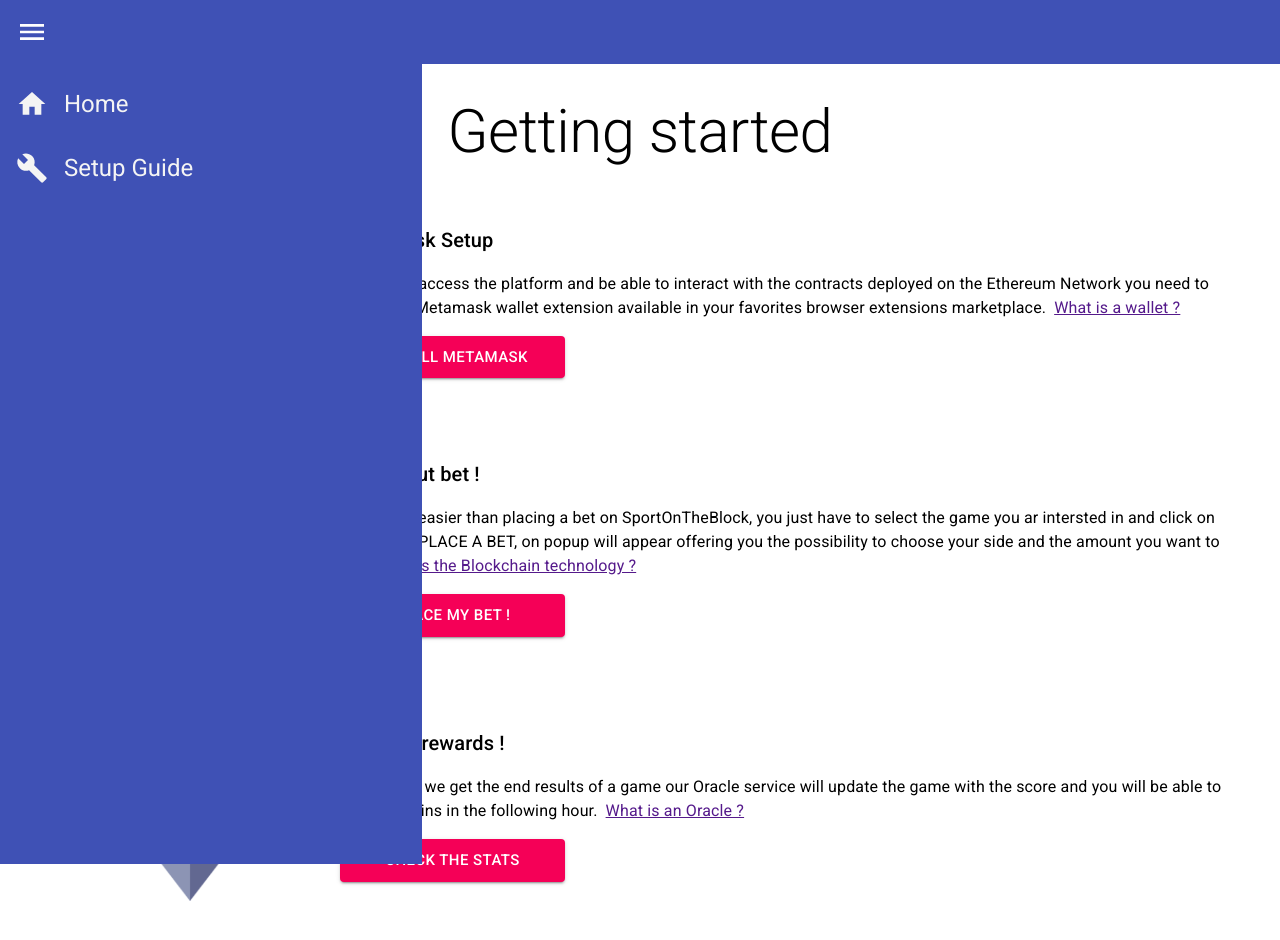
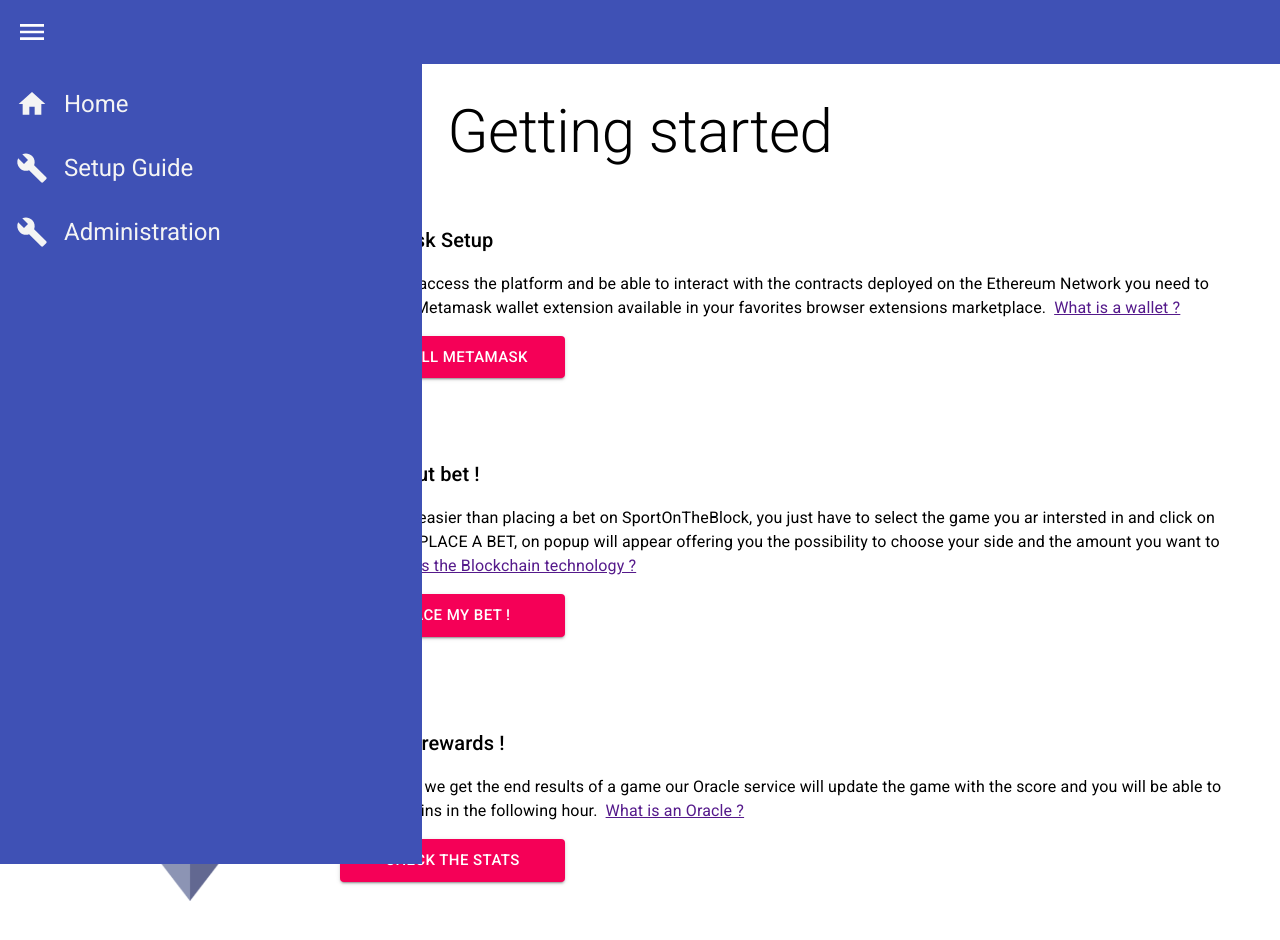
Before and after one commit to learnWeb3/SportsOnTheBlock, a React (Create React App) app in the folder client/: page /faq in a window 1280 px wide. Both pictures are taken after a click on the icon 32 px from the left and 32 px from the top of the page. Shown: the top 940 px of the page. Built offline with nearby package versions, Linux system fonts and the light colour scheme.

Commit message:
adding admin link

```diff
--- a/client/src/components/NavBar/index.jsx
+++ b/client/src/components/NavBar/index.jsx
@@ -2,7 +2,6 @@ import React, { useState } from "react";
 import { Container, makeStyles } from "@material-ui/core";
 import Menu from "../../components/Menu";
 import MenuIcon from "@material-ui/icons/Menu";
-import SearchIcon from "@material-ui/icons/Search";
 import RoutingMenuContent from "../RoutingMenuContent";
 import CompetitionFilterMenuContent from "../CompetitonFilterMenuContent";
 
@@ -41,10 +40,6 @@ const Navbar = ({
     <>
       <Container maxWidth="xl" className={classes.root}>
         <MenuIcon onClick={() => setMenuLeftToogled(!menuLeftToogled)} />
-
-        {menuRightDisplayed && (
-          <SearchIcon onClick={() => setMenuRightToogled(!menuRightToogled)} />
-        )}
       </Container>
 
       <Menu
@@ -54,17 +49,6 @@ const Navbar = ({
         menuContent={RoutingMenuContent}
       />
 
-      {menuRightDisplayed && (
-        <Menu
-          menuContent={CompetitionFilterMenuContent}
-          toogled={menuRightToogled}
-          setToogled={setMenuRightToogled}
-          competition={competition}
-          setCompetition={(selectedCompetition) =>
-            setCompetition(selectedCompetition)
-          }
-        />
-      )}
     </>
   );
 };
--- a/client/src/components/RoutingMenuContent/index.jsx
+++ b/client/src/components/RoutingMenuContent/index.jsx
@@ -47,6 +47,12 @@ const RoutingMenuContent = () => {
           Setup Guide
         </Typography>
       </Link>
+      <Link className={classes.listItem} to="/admin">
+        <BuildIcon className={classes.icon} />
+        <Typography variant="h5" component="span">
+          Administration
+        </Typography>
+      </Link>
     </List>
   );
 };
```
